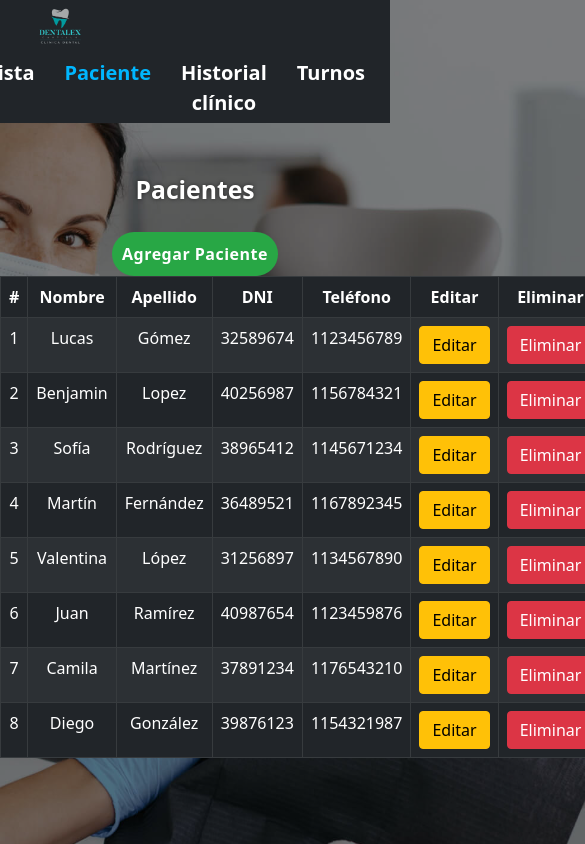
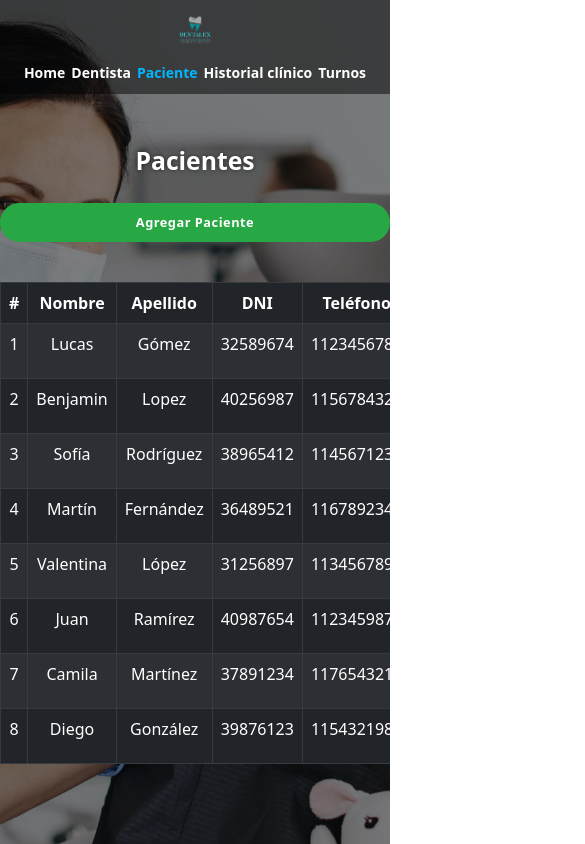
Before and after one commit to MatuqE/WebDentistaSimple, a React (Vite) app: page /pacientes in a window 390 px wide. Shown: the top 844 px of the page, 585 px wide, since content can reach past the window. Built offline with nearby package versions, Linux system fonts and the light colour scheme.

Commit message:
vista dentista responsivo

```diff
--- a/src/Components/EditarDentista.jsx
+++ b/src/Components/EditarDentista.jsx
@@ -17,7 +17,7 @@ export const EditarDentista = ({ handleVolverClick, dentista, handleGuardarEdit
   const [sexo, setSexo] = useState("");
   const [turno, setTurno] = useState("");
 
-  console.log(dentista)
+
   // Función para obtener los datos del dentista
   const getDentista = () => {
     if (dentista) {
@@ -28,13 +28,11 @@ export const EditarDentista = ({ handleVolverClick, dentista, handleGuardarEdit
       setMatricula(dentista.matricula || "");
       setSexo(dentista.sexo || "");
       setTurno(dentista.turno || "");
-      console.log(dentista.nombre)
     } else {
       console.error("No se recibieron datos del dentista.");
     }
   };
 
-  console.log(nombre)
   // Función para manejar la edición
   const handleEditar = async () => {
     if (!nombre || !apellido || !dni || !matricula || !sexo || !turno) {
--- a/src/Components/Header.jsx
+++ b/src/Components/Header.jsx
@@ -6,17 +6,12 @@ export const Header = () => {
   const location = useLocation();
 
   return (
-    <div className="linea bg-dark">
+    <div className="linea">
       <header className="header_principal">
-
-        <nav className="row">
-        <div className=" justify-content-start d-flex col" >
-          <a href="/" className="Logo_header">
-            <img src={logo} alt="" className="img_logo" />
-          </a>
-        </div>
-        <div className="justify-content-end d-flex col">
-
+        <a href="/" className="Logo_header">
+          <img src={logo} alt="Logo" className="img_logo" />
+        </a>
+        <nav>
           <Link
             to="/"
             className={`link ${location.pathname === "/" ? "active" : ""}`}
@@ -49,11 +44,12 @@ export const Header = () => {
           </Link>
           <Link
             to="/turno"
-            className={`link ${location.pathname === "/turno" ? "active" : ""}`}
+            className={`link ${
+              location.pathname === "/turno" ? "active" : ""
+            }`}
           >
             Turnos
           </Link>
-        </div>
         </nav>
       </header>
     </div>
--- a/src/Pages/Dentista.jsx
+++ b/src/Pages/Dentista.jsx
@@ -55,8 +55,12 @@ export const Dentista = () => {
   };
 
   return (
+
+
+    <div>
+      <Header />
     <div className="contenedor-dentista">
-      <Header />
+
       <h2>Dentista</h2>
 
       {view === "tabla" && (
@@ -64,7 +68,7 @@ export const Dentista = () => {
           <button
             className="boton-agregar"
             onClick={() => setView("agregar")}
-          >
+            >
             Agregar Dentista
           </button>
           <div className="container divTabla">
@@ -76,6 +80,7 @@ export const Dentista = () => {
           </div>
         </>
       )}
+
 
       {view === "agregar" && (
         <AgregarNuevoDentista onAgregar={handleAgregarDentista} handleVolverClick={handleVolverClick} />
@@ -90,6 +95,7 @@ export const Dentista = () => {
         />
       )}
 
+    </div>
       <Footer />
     </div>
   );
--- a/src/Pages/Home.jsx
+++ b/src/Pages/Home.jsx
@@ -10,10 +10,10 @@ import { Footer } from "../Constants";
 export const Home = () => {
   return (
     <div className="fondo">
-      <div className="contenedor-home">
         <Link to="/login" className="contenedor-login">
           <button className="boton-login">Iniciar Sesión</button>
         </Link>
+      <div className="contenedor-home">
 
         <header>
           <h3 className="h2_main_header">"Centro de Salud Dental"</h3>
--- a/src/Styles/Dentista.css
+++ b/src/Styles/Dentista.css
@@ -1,32 +1,103 @@
-.contenedor-dentista{
-
+.contenedor-dentista {
   text-align: center;
-}
-.divTabla{
-      padding-bottom: 10em;
-      min-height: 40em;
-
+  padding: 20px;
+  display: flex;
+  flex-direction: column;
+  align-items: center;
 }
 
-  .contenedor-dentista h2{
+/* Ajusta el encabezado */
+.contenedor-dentista h2 {
   padding: 20px;
   color: white;
   font-weight: bold;
+  font-size: 2rem;
   text-shadow: 0 0 4px rgba(0, 0, 0, 0.572);
+  margin-bottom: 20px;
 }
 
-  .boton-agregar{
+/* Tabla */
+.divTabla {
+  padding-bottom: 10em;
+  min-height: 40em;
+  width: 100%;
+  max-width: 1200px;
+  overflow-x: auto; /* Scroll horizontal si el contenido es muy ancho */
+  margin-top: 20px;
+}
+
+/* Botón agregar */
+.boton-agregar {
   border-radius: 50px;
   background-color: #28a745;
   color: white;
   font-weight: bold;
-    padding: 10px;
+  padding: 10px 20px;
   letter-spacing: 0.5px;
   border: none;
   transition: transform 0.3s ease;
+  cursor: pointer;
+  margin-bottom: 20px;
 }
 
-  .boton-agregar:hover{
+.boton-agregar:hover {
   background-color: #1e7e34;
   transform: scale(1.1);
 }
+
+
+@media (min-width: 768px) {
+  .contenedor-ad{
+    width: 30em;
+  }
+  .conteiner-ed{
+    width: 30em;
+  }
+}
+
+/* Responsividad */
+@media (max-width: 768px) {
+  .contenedor-dentista h2 {
+      font-size: 1.5rem;
+  }
+
+  .boton-agregar {
+      font-size: 0.9rem;
+      padding: 8px 16px;
+  }
+
+  .divTabla {
+      min-height: 30em;
+      padding-bottom: 8em;
+  }
+  .contenedor-ad{
+    width: 20em;
+  }
+  .conteiner-ed{
+    width: 20em;
+  }
+}
+
+@media (max-width: 480px) {
+  .contenedor-dentista h2 {
+      font-size: 1.2rem;
+  }
+
+  .boton-agregar {
+      width: 100%; /* Botón ocupa todo el ancho */
+      font-size: 0.8rem;
+      padding: 10px;
+  }
+
+  .divTabla {
+      min-height: 20em;
+      padding-bottom: 5em;
+  }
+
+  .contenedor-ad{
+    width: 12em;
+  }
+  .conteiner-ed{
+    width: 12em;
+  }
+}
--- a/src/Styles/Header.css
+++ b/src/Styles/Header.css
@@ -1,35 +1,75 @@
-/* Estilos para el header */
-.header_prinpipal {
+/* Header principal */
+.header_principal {
   display: flex;
+  justify-content: space-between;
   align-items: center;
-    justify-content: space-between;
-    height: 100px;
-    padding: 10px;
+  padding: 10px 20px;
   background-color: rgba(0, 0, 0, 0.494);
+  height: auto;
+  width: 100%;
+  box-sizing: border-box;
+}
+.linea{
+  width: 100%;
+  padding: 0;
+  margin: 0;
 }
 
+/* Links */
 .link {
-    font-size: 20px;
+  font-size: 18px;
   font-weight: bold;
-    padding-right: 20px;
   color: white;
-    margin: 5px;
-    transition: color 0.3s ease; /* Agrega una transición para color */
+  margin: 5px 10px; /* Espaciado horizontal */
+  text-decoration: none;
+  transition: color 0.3s ease;
 }
 
-  /* Resalta el enlace activo con un color diferente y negrita */
 .link.active {
-    color: rgb(0, 183, 255); /* Color del enlace activo, puedes cambiarlo */
-    font-weight: bolder; /* Enfatiza el enlace activo */
+  color: rgb(0, 183, 255);
+  font-weight: bolder;
 }
 
-  /* Efecto hover para los enlaces */
 .link:hover {
   color: rgb(0, 183, 255);
 }
 
+/* Logo */
 .img_logo {
   width: 80px;
-    margin-left: 20px;
+  height: auto;
   border-radius: 10px;
 }
+
+/* Responsividad */
+@media (max-width: 768px) {
+  .header_principal {
+      flex-direction: column;
+      text-align: center;
+  }
+
+  .Logo_header {
+      margin-bottom: 10px; /* Espacio entre el logo y los enlaces */
+  }
+
+  .link {
+      font-size: 16px;
+      margin: 5px;
+  }
+}
+
+@media (max-width: 480px) {
+  .header_principal {
+      flex-direction: column;
+      padding: 10px;
+  }
+
+  .link {
+      font-size: 14px;
+      margin: 3px;
+  }
+
+  .img_logo {
+      width: 60px;
+  }
+}
```
Lines whose indentation alone changed are shown as unchanged.
